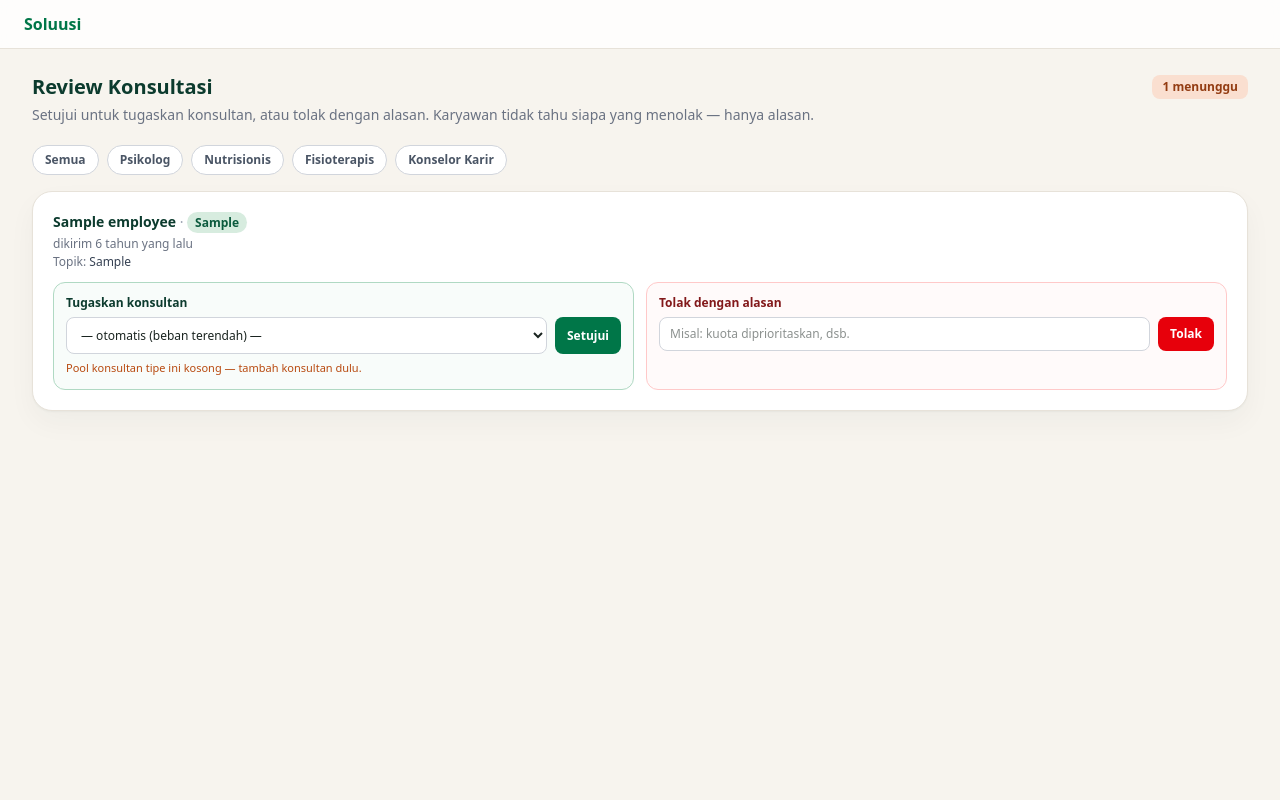
After one commit to fauzan171/soluusi-b2company, a Laravel app: template resources/views/perusahaan/hr-review.blade.php in a window 1280 px wide. The commit adds this page. Run offline with Laravel 12, Linux system fonts and the light colour scheme; the template is opened without the code that fills it: most values are stand-ins (such as "Sample title", 1, 10 or a date in 2020); style sheets or scripts are compiled from the project's sources.

Commit message:
feat: HR review queue for consultation requests (F1.1)
Request konsultasi employee masuk antrean review HR dulu (bukan auto-assign).
Pattern: 'scheduled' + scheduled_at=null + consultant_id=null = menunggu review.

- HrReviewController: index/approve/reject di role:hr_admin,admin
- Approve: assign consultant (dipilih HR atau least-load dari pool)
- Reject: status 'cancelled' + cancel_reason (reuse kolom existing, tanpa enum change)
- Employee redirect ke dashboard dengan pesan menunggu review (bukan chat)
- Update copy employee.blade + RequestConsultationTest untuk flow baru

Co-Authored-By: [CC] <noreply@anthropic.com>

```diff
--- /dev/null
+++ b/resources/views/perusahaan/hr-review.blade.php
@@ -0,0 +1,91 @@
+@extends('layouts.app')
+
+@section('content')
+@php
+    $typeLabels = ['psikolog' => 'Psikolog', 'nutrisionis' => 'Nutrisionis', 'fisioterapis' => 'Fisioterapis', 'karir' => 'Konselor Karir'];
+@endphp
+
+<div class="flex items-center justify-between mb-1">
+    <h1 class="text-xl font-bold text-pine-900">Review Konsultasi</h1>
+    <span class="text-xs font-semibold bg-terra-100 text-terra-800 rounded-lg px-2.5 py-1">{{ $requests->count() }} menunggu</span>
+</div>
+<p class="text-sm text-gray-500 mb-5">Setujui untuk tugaskan konsultan, atau tolak dengan alasan. Karyawan tidak tahu siapa yang menolak — hanya alasan.</p>
+
+@if(session('success'))
+<div class="mb-4 bg-pine-50 border border-pine-200 rounded-xl p-3 text-sm text-pine-800" role="status">{{ session('success') }}</div>
+@endif
+@if($errors->any())
+<div class="mb-4 bg-terra-50 border border-terra-200 rounded-xl p-3 text-sm text-terra-800" role="alert">
+    <ul class="space-y-0.5 list-disc list-inside">
+        @foreach($errors->all() as $error)
+        <li>{{ $error }}</li>
+        @endforeach
+    </ul>
+</div>
+@endif
+
+{{-- Filter jenis konsultan --}}
+<div class="flex flex-wrap gap-2 mb-4">
+    <a href="{{ route('perusahaan.review') }}"
+       class="text-xs font-semibold rounded-full px-3 py-1.5 {{ !$activeFilter ? 'bg-pine-700 text-white' : 'bg-white border border-gray-300 text-gray-600 hover:border-pine-400' }}">Semua</a>
+    @foreach($typeLabels as $key => $label)
+    <a href="{{ route('perusahaan.review', ['type' => $key]) }}"
+       class="text-xs font-semibold rounded-full px-3 py-1.5 {{ $activeFilter === $key ? 'bg-pine-700 text-white' : 'bg-white border border-gray-300 text-gray-600 hover:border-pine-400' }}">{{ $label }}</a>
+    @endforeach
+</div>
+
+@forelse($requests as $session)
+@php $pool = $pools->get($session->konsultan_type) ?? collect(); @endphp
+<div class="portal-card p-5 mb-4">
+    <div class="flex flex-wrap items-start justify-between gap-3">
+        <div>
+            <p class="text-sm font-semibold text-pine-900">{{ $session->employee?->name ?? '—' }}
+                <span class="font-normal text-gray-400">·</span>
+                <span class="text-xs font-semibold bg-pine-100 text-pine-800 rounded-full px-2 py-0.5">{{ $typeLabels[$session->konsultan_type] ?? ucfirst($session->konsultan_type) }}</span>
+            </p>
+            <p class="text-xs text-gray-500 mt-1">dikirim {{ $session->created_at->diffForHumans() }}</p>
+            @if($session->topic_category)
+            <p class="text-xs text-gray-500 mt-0.5">Topik: <span class="font-medium text-gray-700">{{ $session->topic_category }}</span></p>
+            @endif
+        </div>
+    </div>
+
+    <div class="mt-3 grid sm:grid-cols-2 gap-3">
+        {{-- Approve --}}
+        <form method="POST" action="{{ route('perusahaan.review.approve', $session) }}" class="rounded-xl border border-pine-200 bg-pine-50/40 p-3">
+            @csrf
+            <label class="block text-xs font-semibold text-pine-900 mb-1.5" for="approve-{{ $session->id }}">Tugaskan konsultan</label>
+            <div class="flex gap-2">
+                <select id="approve-{{ $session->id }}" name="consultant_id" class="flex-1 rounded-lg border border-gray-300 px-2.5 py-2 text-xs bg-white focus:outline-none focus:ring-2 focus:ring-pine-500">
+                    <option value="">— otomatis (beban terendah) —</option>
+                    @foreach($pool as $c)
+                    <option value="{{ $c['id'] }}">{{ $c['name'] }}</option>
+                    @endforeach
+                </select>
+                <button type="submit" class="shrink-0 rounded-lg bg-pine-700 text-white text-xs font-semibold px-3 py-2 hover:bg-pine-800 focus:outline-none focus:ring-2 focus:ring-pine-500 focus:ring-offset-1">Setujui</button>
+            </div>
+            @if($pool->isEmpty())
+            <p class="text-[11px] text-terra-700 mt-1.5">Pool konsultan tipe ini kosong — tambah konsultan dulu.</p>
+            @endif
+        </form>
+
+        {{-- Reject --}}
+        <form method="POST" action="{{ route('perusahaan.review.reject', $session) }}" class="rounded-xl border border-red-200 bg-red-50/40 p-3"
+              onsubmit="return confirm('Tolak request ini? Alasan akan terlihat oleh karyawan.')">
+            @csrf
+            <label class="block text-xs font-semibold text-red-900 mb-1.5" for="reject-{{ $session->id }}">Tolak dengan alasan</label>
+            <div class="flex gap-2">
+                <input id="reject-{{ $session->id }}" name="reason" required maxlength="1000"
+                       placeholder="Misal: kuota diprioritaskan, dsb."
+                       class="flex-1 rounded-lg border border-gray-300 px-2.5 py-2 text-xs bg-white focus:outline-none focus:ring-2 focus:ring-red-400">
+                <button type="submit" class="shrink-0 rounded-lg bg-red-600 text-white text-xs font-semibold px-3 py-2 hover:bg-red-700 focus:outline-none focus:ring-2 focus:ring-red-400 focus:ring-offset-1">Tolak</button>
+            </div>
+        </form>
+    </div>
+</div>
+@empty
+<div class="portal-card p-8 text-center text-sm text-gray-400">
+    Tidak ada request menunggu review.
+</div>
+@endforelse
+@endsection
```
Also changed, not shown: app/Http/Controllers/Perusahaan/EmployeeController.php (+8 -16 lines), app/Http/Controllers/Perusahaan/HrReviewController.php (added, +99 -0 lines), resources/views/perusahaan/employee.blade.php (+4 -4 lines), tests/Feature/HrReviewTest.php (added, +207 -0 lines), tests/Feature/RequestConsultationTest.php (+8 -5 lines).
